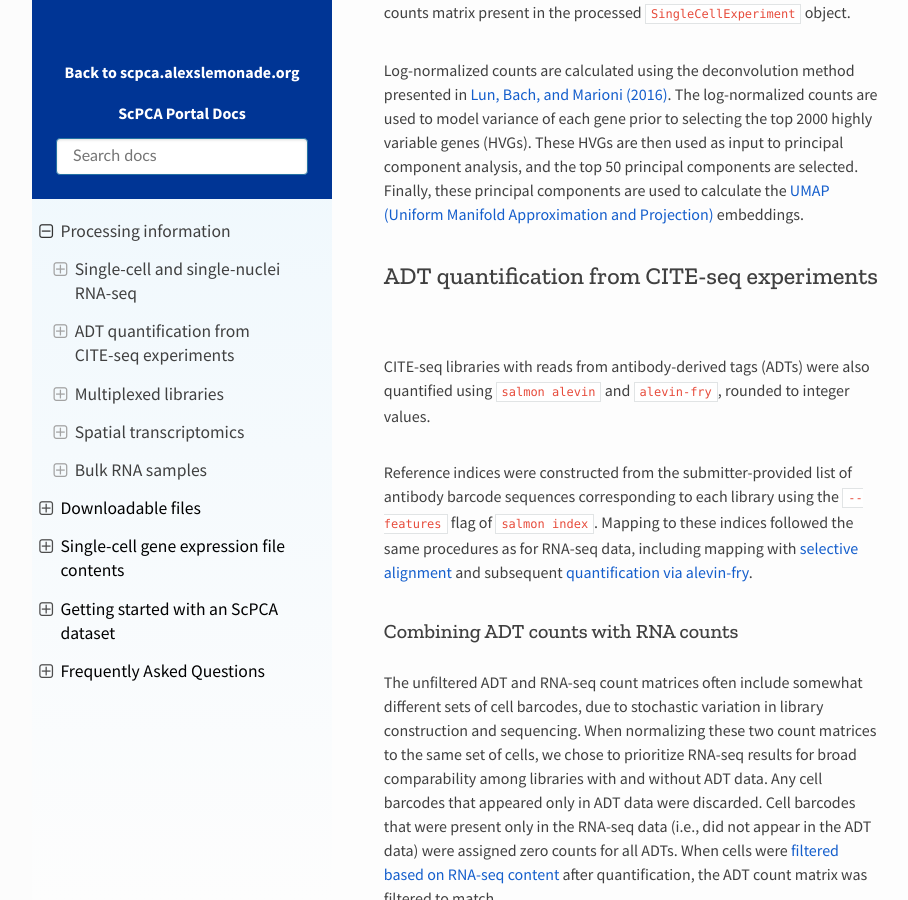
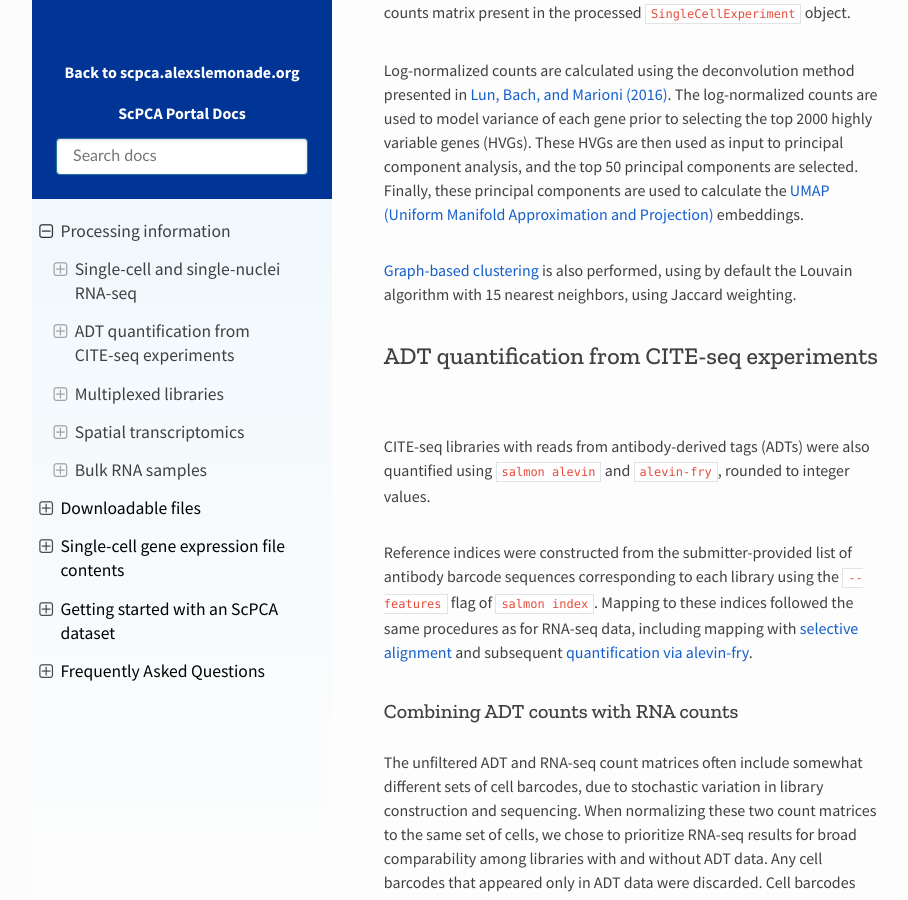
Before and after one commit to DongzeHE/scpca-docs, a Sphinx documentation site: the page built from docs/processing_information.md, in a window 1280 px wide and 900 px high, scrolled down 2644 px. Shown: the whole window, without its empty margins (158-1066 px from the left). Built offline with Sphinx 7.4.7 and the Read the Docs theme 2.0.0, drawn with Linux system fonts in a browser that asks for light colours.

Commit message:
Add sentence that we do graph-based. May need to check defaults here though

```diff
--- a/docs/processing_information.md
+++ b/docs/processing_information.md
@@ -69,6 +69,7 @@
 These HVGs are then used as input to principal component analysis, and the top 50 principal components are selected.
 Finally, these principal components are used to calculate the [UMAP (Uniform Manifold Approximation and Projection)](http://bioconductor.org/books/3.13/OSCA.basic/dimensionality-reduction.html#uniform-manifold-approximation-and-projection) embeddings.
 
+[Graph-based clustering](http://bioconductor.org/books/3.16/OSCA.basic/clustering.html#clustering-graph) is also performed, using by default the Louvain algorithm with 15 nearest neighbors, using Jaccard weighting.
 ## ADT quantification from CITE-seq experiments
 
 CITE-seq libraries with reads from antibody-derived tags (ADTs) were also quantified using  [`salmon alevin`](https://salmon.readthedocs.io/en/latest/alevin.html) and [`alevin-fry`](https://alevin-fry.readthedocs.io/en/latest/), rounded to integer values.
```
